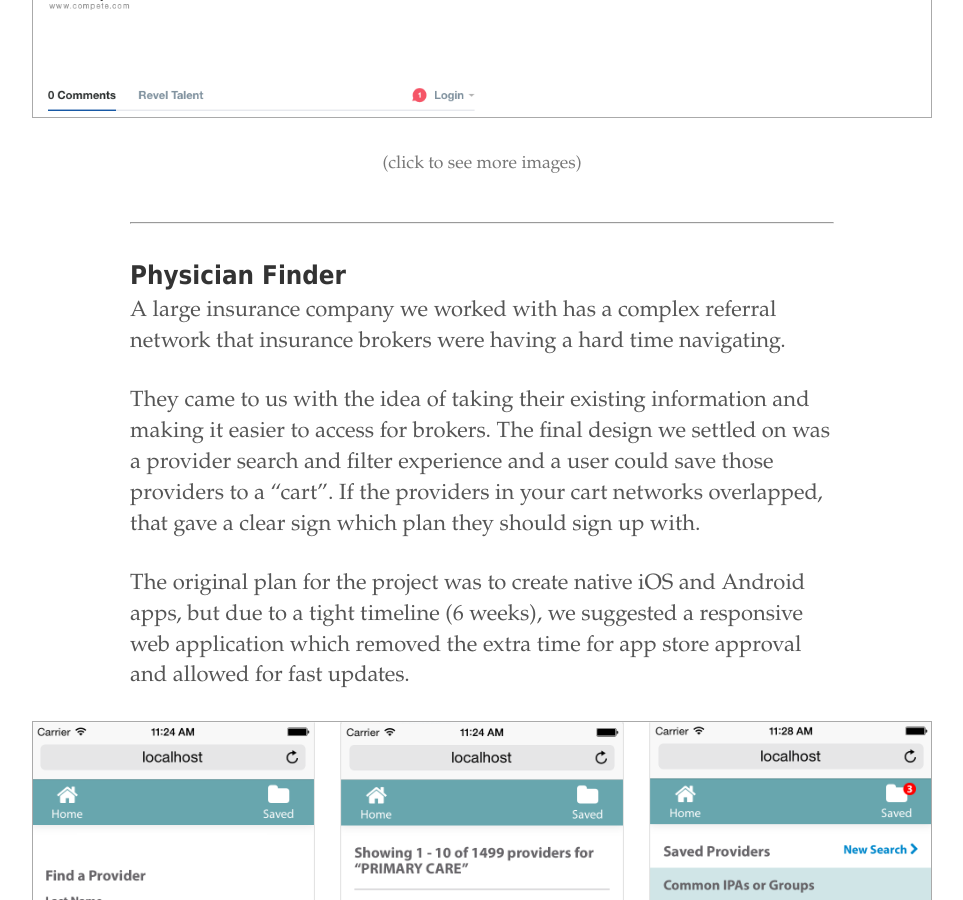
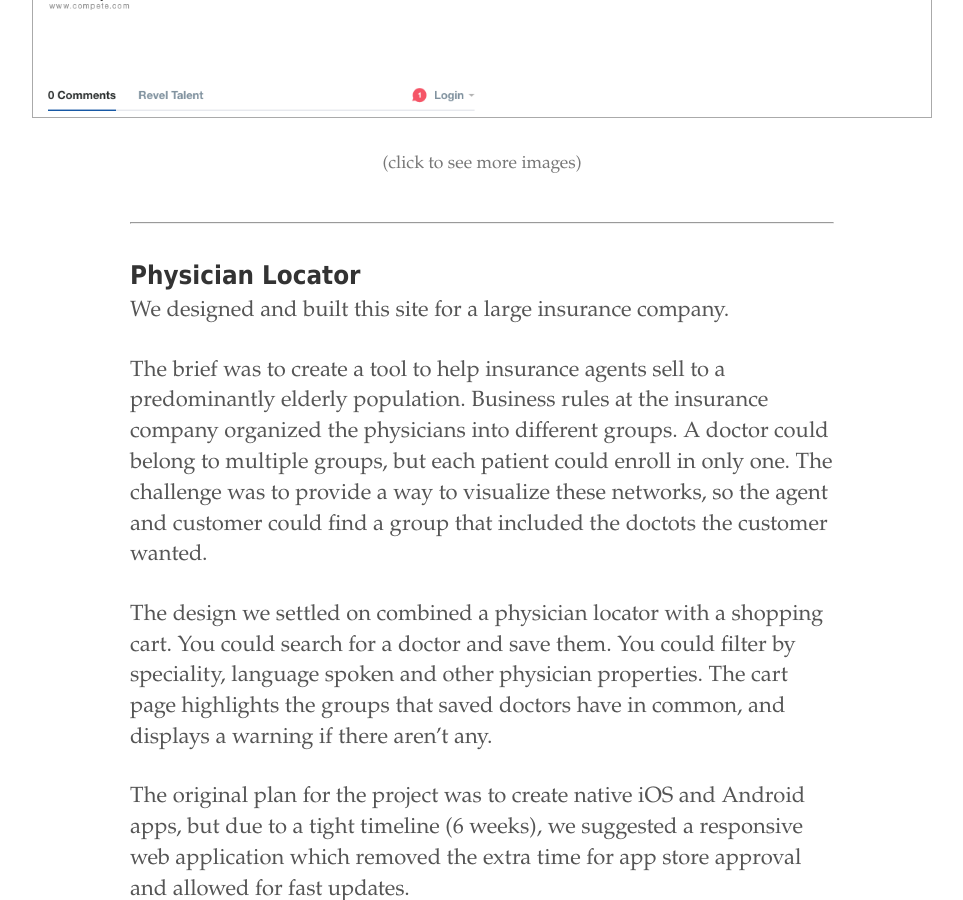
Before and after one commit to moonsaultco/moonsaultco.github.io, a Jekyll site: the page built from index.html, in a window 1280 px wide and 900 px high, scrolled down 5778 px. Shown: the whole window, without its empty margins (158-1121 px from the left). Built offline with Jekyll 4.4.1, drawn with Linux system fonts in a browser that asks for light colours; the list of posts is cut into pages by our own code.

Commit message:
update physician locator text & images

```diff
--- a/_includes/index.js
+++ b/_includes/index.js
@@ -6,7 +6,7 @@ var pulseList = ["/img/pulse/a-home.jpeg", "/img/pulse/e-solar.jpeg", "/img/puls
 homeList = ["/img/myhome/a-explore.jpeg", "/img/myhome/b-energy.png"],
 revelList = ["/img/revel/c-details.png",  "/img/revel/b-results.png",  "/img/revel/d-mobile.png"],
 commList = ["/img/comm/a-home.jpeg", "/img/comm/b-about.png", "/img/comm/c-offset.png", "/img/comm/d-mobile.png"],
-physicianList = ["/img/physician/physician-mobile-screens.png", "/img/physician/physician-desktop-search.png", "/img/physician/physician-desktop-results.png"];
+physicianList = ["/img/physician/phys-loc-mob.jpg", "/img/physician/phys-loc-search.jpg", "/img/physician/phys-loc-results.png", "/img/physician/phys-loc-details.jpg", "/img/physician/phys-loc-cart.png" ];
 
 
 $('html').addClass('dom-loaded');
--- a/content/hcp.md
+++ b/content/hcp.md
@@ -1,8 +1,11 @@
 
-### Physician Finder
+### Physician Locator
 
-A large insurance company we worked with has a complex referral network that insurance brokers were having a hard time navigating.
+We designed and built this site for a large insurance company.
 
-They came to us with the idea of taking their existing information and making it easier to access for brokers. The final design we settled on was a provider search and filter experience and a user could save those providers to a “cart”. If the providers in your cart networks overlapped, that gave a clear sign which plan they should sign up with.
+
+The brief was to create a tool to help insurance agents sell to a predominantly elderly population. Business rules at the insurance company organized the physicians into different groups. A doctor could belong to multiple groups, but each patient could enroll in only one. The challenge was to provide a way to visualize these networks, so the agent and customer could find a group that included the doctots the customer wanted.
+
+The design we settled on combined a physician locator with a shopping cart. You could search for a doctor and save them. You could filter by speciality, language spoken and other physician properties. The cart page highlights the groups that saved doctors have in common, and displays a warning if there aren’t any.
 
 The original plan for the project was to create native iOS and Android apps, but due to a tight timeline (6 weeks), we suggested a responsive web application which removed the extra time for app store approval and allowed for fast updates.
--- a/index.html
+++ b/index.html
@@ -125,7 +125,7 @@ excerpt: Software Consulting in Denver, CO. We focus on rapid, high quality deli
 
 		<div class="img-wrap short">
 			<a href="#" class="img-switch" data-id="physician">
-				<img src="/img/physician/physician-mobile-screens.png" data-count="0">
+				<img src="/img/physician/phys-loc-mob.jpg" data-count="0">
 			</a>
 			<p class="center light">(click to see more images)</p>
 		</div>
```
Also changed, not shown: img/physician/phys-loc-cart.png (added), img/physician/phys-loc-details.jpg (added), img/physician/phys-loc-mob.jpg (added), img/physician/phys-loc-results.png (added), img/physician/phys-loc-search.jpg (added).
